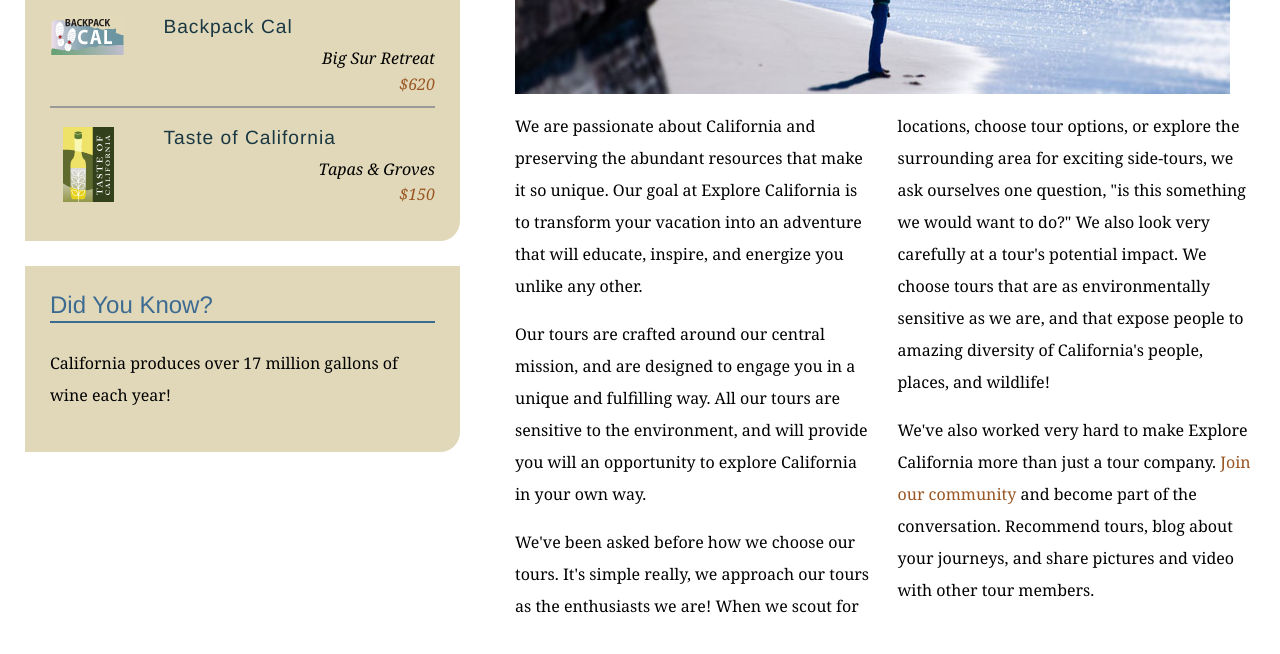
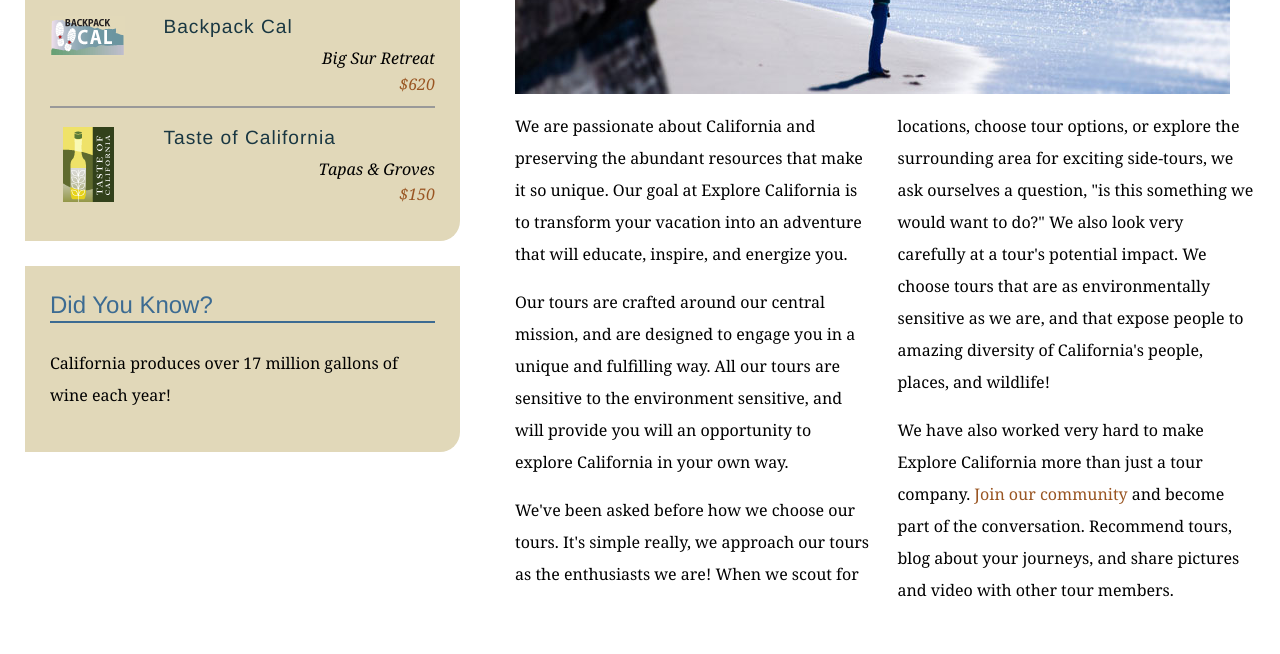
Before and after one commit to rajpadalwar/explore_california, a plain HTML site: page mission.html in a window 1280 px wide. Shown: the part 590-1244 px from the top of the page. Drawn offline with Linux system fonts and the light colour scheme.

Commit message:
text edits on mission page

```diff
--- a/mission.html
+++ b/mission.html
@@ -62,10 +62,10 @@
           <h1>Who we are</h1>
           <img src="assets/images/mission_look.jpg" alt="Looking out at the Pacific" class="articleImage" />
           <div class="multiCol">
-            <p>We are passionate about California and preserving the abundant resources that make it so unique. Our goal at Explore California is to transform your vacation into an adventure that will educate, inspire, and energize you unlike any other.</p>
-            <p>Our tours are crafted around our central mission, and are designed to engage you in a unique and fulfilling way. All our tours are sensitive to the environment, and will provide you will an opportunity to explore California in your own way.</p>
-            <p>We've been asked before how we choose our tours. It's simple really, we approach our tours as the enthusiasts we are! When we scout for locations, choose tour options, or explore the surrounding area for exciting side-tours, we ask ourselves one question, &quot;is this something we would want to do?&quot; We also look very carefully at a tour's potential impact. We choose tours that are as environmentally sensitive as we are, and that expose people to amazing diversity of California's people, places, and wildlife!</p>
-            <p>We've also worked very hard to make Explore California more than just a tour company. <a href="explorers/join.html">Join our community</a> and become part of the conversation. Recommend tours, blog about your journeys, and share pictures and video with other tour members.</p>
+            <p>We are passionate about California and preserving the abundant resources that make it so unique. Our goal at Explore California is to transform your vacation into an adventure that will educate, inspire, and energize you.</p>
+            <p>Our tours are crafted around our central mission, and are designed to engage you in a unique and fulfilling way. All our tours are sensitive to the environment sensitive, and will provide you will an opportunity to explore California in your own way.</p>
+            <p>We've been asked before how we choose our tours. It's simple really, we approach our tours as the enthusiasts we are! When we scout for locations, choose tour options, or explore the surrounding area for exciting side-tours, we ask ourselves a question, &quot;is this something we would want to do?&quot; We also look very carefully at a tour's potential impact. We choose tours that are as environmentally sensitive as we are, and that expose people to amazing diversity of California's people, places, and wildlife!</p>
+            <p>We have also worked very hard to make Explore California more than just a tour company. <a href="explorers/join.html">Join our community</a> and become part of the conversation. Recommend tours, blog about your journeys, and share pictures and video with other tour members.</p>
           </div>
         </div>
       </div>
```
